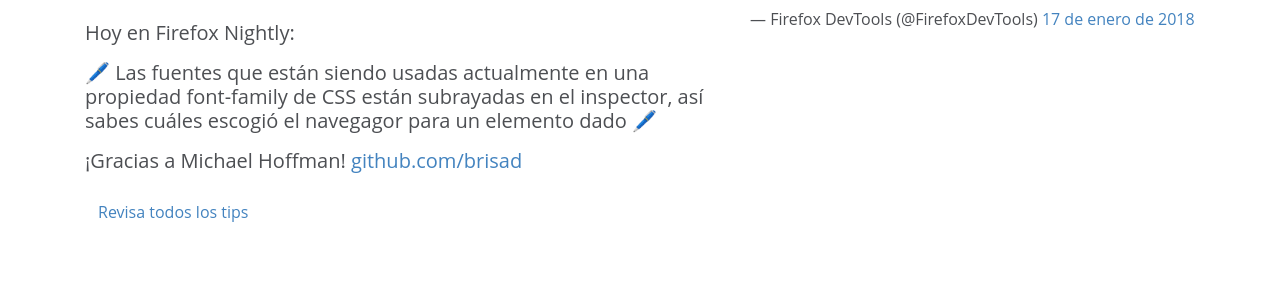
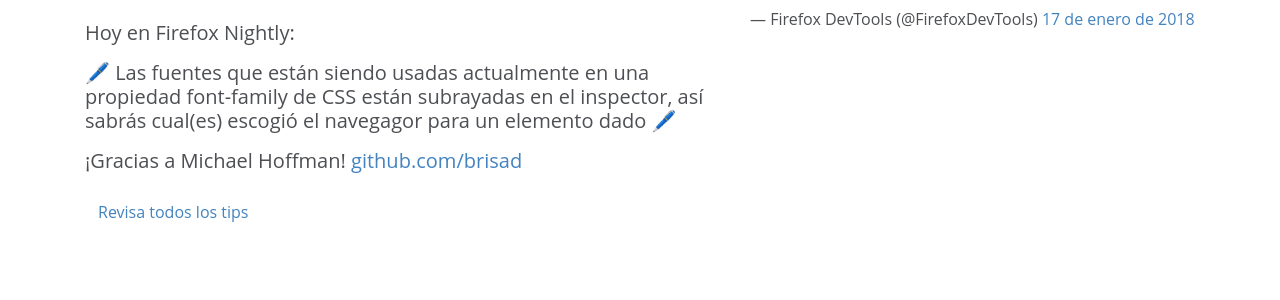
Before and after one commit to mozillaperu/mozillaperu.github.io, a Jekyll site: the page built from _devtools_tips/tip-05.md, in a window 1280 px wide. Shown: the part 287-587 px from the top of the page. Built offline with Jekyll 4.4.1, drawn with Linux system fonts in a browser that asks for light colours; some web fonts are replaced; comment, search, counter and statistics services are not loaded.

Commit message:
Corregir textos de tips

```diff
--- a/_devtools_tips/tip-05.md
+++ b/_devtools_tips/tip-05.md
@@ -9,6 +9,6 @@
 
 Hoy en Firefox Nightly:
 
-🖊️ Las fuentes que están siendo usadas actualmente en una propiedad font-family de CSS están subrayadas en el inspector, así sabes cuáles escogió el navegagor para un elemento dado 🖊️
+🖊️ Las fuentes que están siendo usadas actualmente en una propiedad font-family de CSS están subrayadas en el inspector, así sabrás cual(es) escogió el navegagor para un elemento dado 🖊️
 
 ¡Gracias a Michael Hoffman! [github.com/brisad](https://github.com/brisad)
```
Also changed, not shown: _devtools_tips/tip-03.md (+1 -1 lines), _devtools_tips/tip-06.md (+2 -0 lines).
